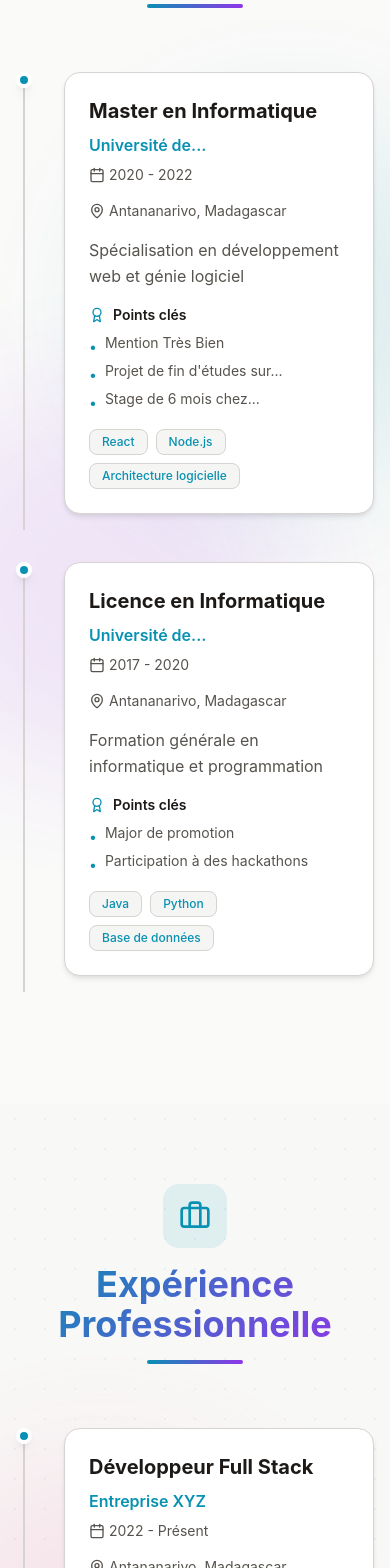
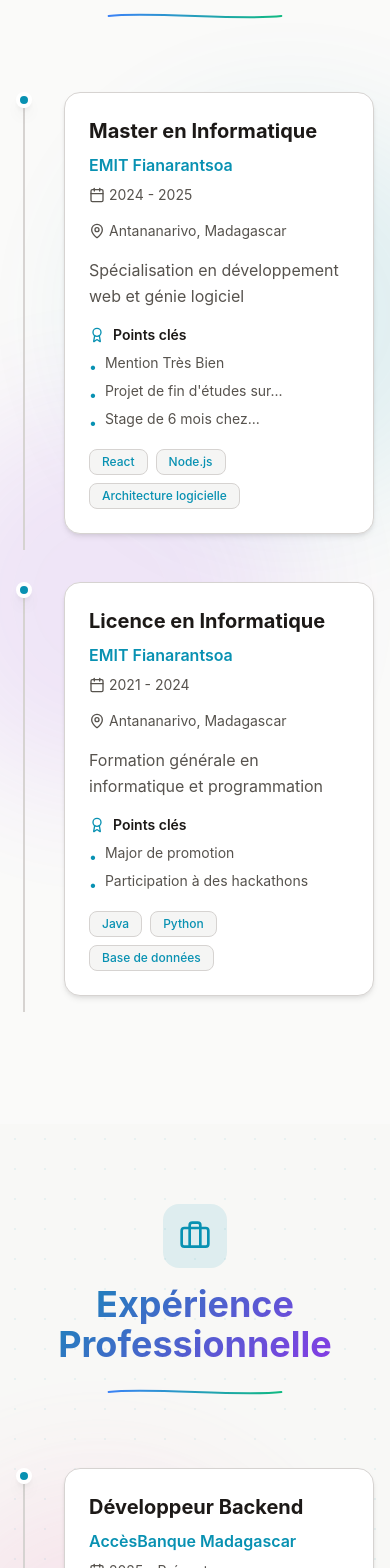
Before and after one commit to Mikajy01/my-portfolio, a React (Vite) app: page / in a window 390 px wide. Shown: the part 3727-5295 px from the top of the page. Built offline with nearby package versions, Linux system fonts and the light colour scheme.

Commit message:
some modification about data

```diff
--- a/src/features/education/components/Education.tsx
+++ b/src/features/education/components/Education.tsx
@@ -1,6 +1,7 @@
 import React from 'react';
 import { GraduationCap } from 'lucide-react';
 import { TimelineItem, type TimelineItemData } from '../../../shared/components/TimelineItem';
+import { SectionHeader } from '../../../shared/components/SectionHeader';
 
 // ============================================
 // DONNÉES - PERSONNALISEZ AVEC VOS INFOS
@@ -10,9 +11,9 @@ const educationData: TimelineItemData[] = [
   {
     id: '1',
     title: 'Master en Informatique',
-    organization: 'Université de...',
+    organization: 'EMIT Fianarantsoa',
     location: 'Antananarivo, Madagascar',
-    period: '2020 - 2022',
+    period: '2024 - 2025',
     description: 'Spécialisation en développement web et génie logiciel',
     highlights: [
       'Mention Très Bien',
@@ -24,9 +25,9 @@ const educationData: TimelineItemData[] = [
   {
     id: '2',
     title: 'Licence en Informatique',
-    organization: 'Université de...',
+    organization: 'EMIT Fianarantsoa',
     location: 'Antananarivo, Madagascar',
-    period: '2017 - 2020',
+    period: '2021 - 2024',
     description: 'Formation générale en informatique et programmation',
     highlights: [
       'Major de promotion',
@@ -49,15 +50,7 @@ export const Education: React.FC = () => {
 
       <div className="max-w-6xl mx-auto relative z-10">
         {/* En-tête de section */}
-        <div className="text-center mb-16">
-          <div className="inline-flex items-center justify-center w-16 h-16 rounded-2xl bg-primary/10 mb-4">
-            <GraduationCap className="w-8 h-8 text-primary" />
-          </div>
-          <h2 className="text-4xl md:text-5xl font-bold text-gradient mb-4">
-            Formation
-          </h2>
-          <div className="w-24 h-1 bg-gradient-primary rounded-full mx-auto" />
-        </div>
+        <SectionHeader icon={GraduationCap} title="Formation" />
 
         {/* Timeline */}
         <div className="relative">
--- a/src/features/experience/components/Experience.tsx
+++ b/src/features/experience/components/Experience.tsx
@@ -1,6 +1,7 @@
 import React from 'react';
 import { Briefcase } from 'lucide-react';
 import { TimelineItem, type TimelineItemData } from '../../../shared/components/TimelineItem';
+import { SectionHeader } from '../../../shared/components/SectionHeader';
 
 // ============================================
 // DONNÉES - PERSONNALISEZ AVEC VOS INFOS
@@ -9,10 +10,10 @@ import { TimelineItem, type TimelineItemData } from '../../../shared/components/
 const experienceData: TimelineItemData[] = [
   {
     id: '1',
-    title: 'Développeur Full Stack',
-    organization: 'Entreprise XYZ',
+    title: 'Développeur Backend',
+    organization: 'AccèsBanque Madagascar',
     location: 'Antananarivo, Madagascar',
-    period: '2022 - Présent',
+    period: '2025 - Présent',
     description: 'Développement d\'applications web et mobiles pour des clients internationaux',
     highlights: [
       'Développement de 5+ applications complètes',
@@ -23,10 +24,10 @@ const experienceData: TimelineItemData[] = [
   },
   {
     id: '2',
-    title: 'Développeur Frontend',
-    organization: 'Startup ABC',
-    location: 'Remote',
-    period: '2021 - 2022',
+    title: 'Développeur Full-Stack',
+    organization: 'INNOV-T Madagascar',
+    location: 'Hybrid',
+    period: '2024 - 2025',
     description: 'Création d\'interfaces utilisateur modernes et responsive',
     highlights: [
       'Refonte complète de l\'interface utilisateur',
@@ -57,15 +58,7 @@ export const Experience: React.FC = () => {
 
       <div className="max-w-6xl mx-auto relative z-10">
         {/* En-tête de section */}
-        <div className="text-center mb-16">
-          <div className="inline-flex items-center justify-center w-16 h-16 rounded-2xl bg-primary/10 mb-4">
-            <Briefcase className="w-8 h-8 text-primary" />
-          </div>
-          <h2 className="text-4xl md:text-5xl font-bold text-gradient mb-4">
-            Expérience Professionnelle
-          </h2>
-          <div className="w-24 h-1 bg-gradient-primary rounded-full mx-auto" />
-        </div>
+        <SectionHeader icon={Briefcase} title="Expérience Professionnelle" />
 
         {/* Timeline */}
         <div className="relative">
--- a/src/index.css
+++ b/src/index.css
@@ -317,3 +317,34 @@ img {
     scroll-behavior: auto !important;
   }
 }
+
+@keyframes bounce-scale {
+  0% {
+    transform: scale(0.3);
+    opacity: 0;
+  }
+  50% {
+    transform: scale(1.2);
+  }
+  100% {
+    transform: scale(1);
+    opacity: 1;
+  }
+}
+
+@keyframes draw {
+  from {
+    stroke-dashoffset: 200;
+  }
+  to {
+    stroke-dashoffset: 0;
+  }
+}
+
+.animate-bounce-scale {
+  animation: bounce-scale 1s ease-out forwards;
+}
+
+.animate-draw {
+  animation: draw 0.6s ease-out forwards;
+}
--- a/src/shared/components/Header.tsx
+++ b/src/shared/components/Header.tsx
@@ -140,7 +140,7 @@ export const Header: React.FC = () => {
   const scrollToSection = (id: string) => {
     const element = document.getElementById(id);
     if (element) {
-      const offset = 80;
+      const offset = 0;
       const elementPosition = element.getBoundingClientRect().top;
       const offsetPosition = elementPosition + window.scrollY - offset;
       window.scrollTo({
```
